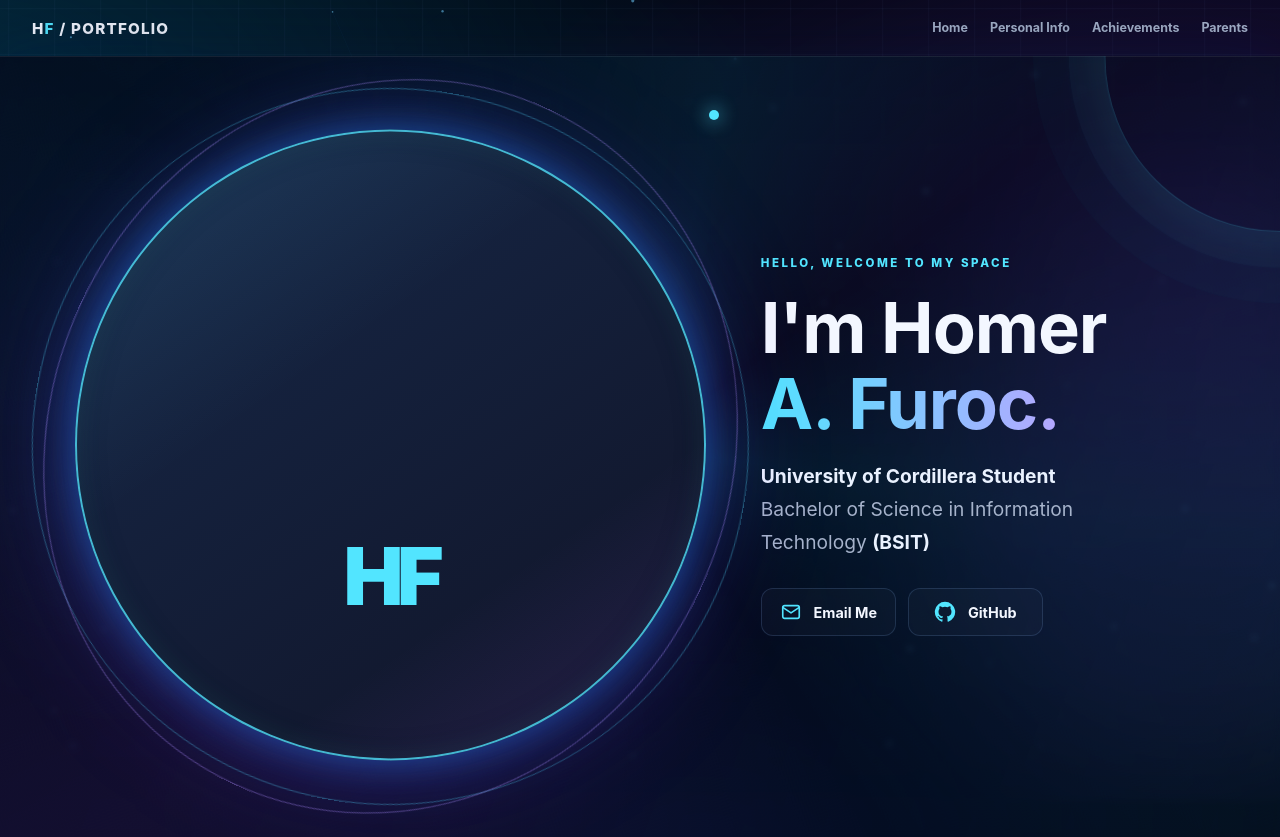
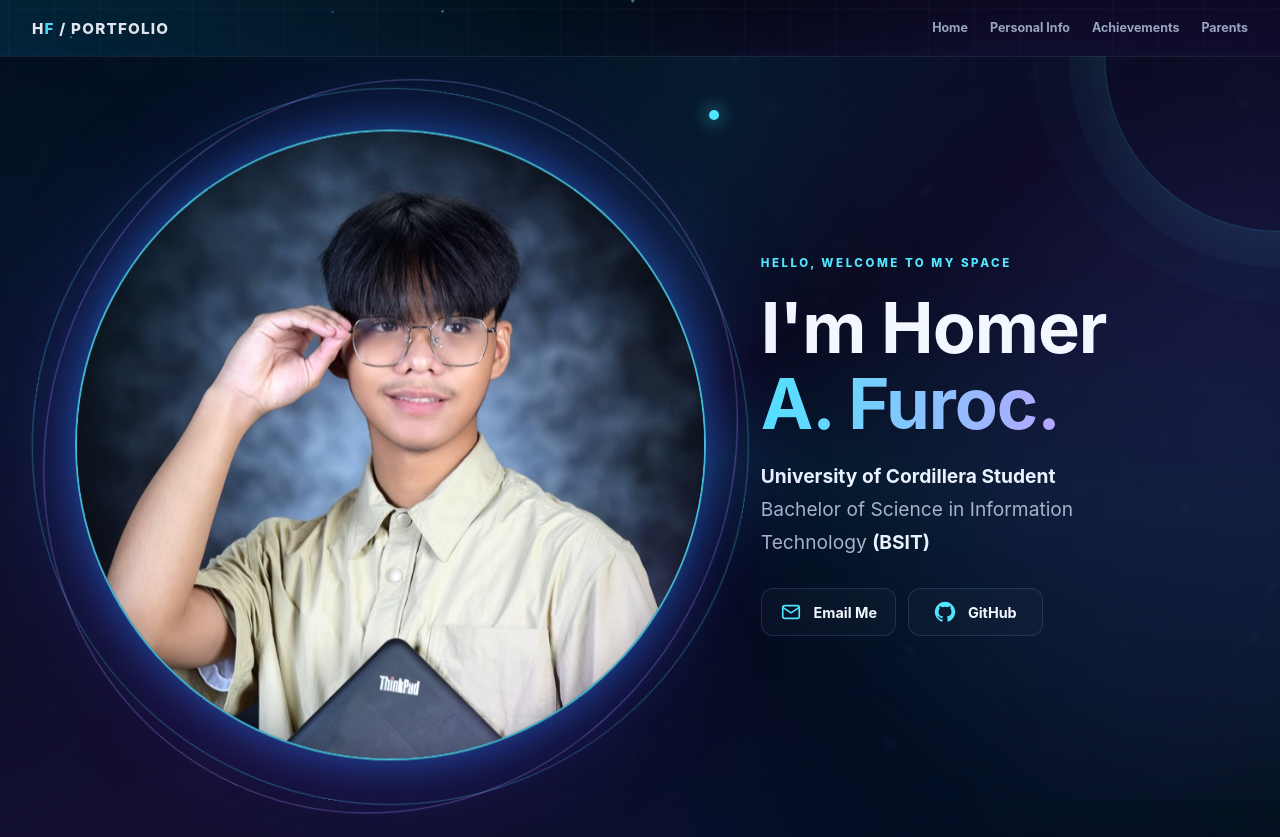
Before and after one commit to HomerFuroc/homer1, a plain HTML site: page index.html in a window 1280 px wide. Drawn offline with Linux system fonts and the light colour scheme; animation ran at ten frames a second.

Commit message:
Update index.html

```diff
--- a/index.html
+++ b/index.html
@@ -38,7 +38,7 @@
       <div class="orbit">
         <span class="orbit-dot"></span>
         <div class="avatar">
-          <img id="profileImage" src="profile.jpg" alt="Homer A. Furoc portrait">
+          <img id="profileImage" src=".github/workflows/2f42c19f-74f8-446f-8388-24d32cb29bd4.jpg" alt="Homer A. Furoc portrait">
           <div class="placeholder" id="placeholder" hidden><div class="monogram">HF</div></div>
         </div>
       </div>
```
